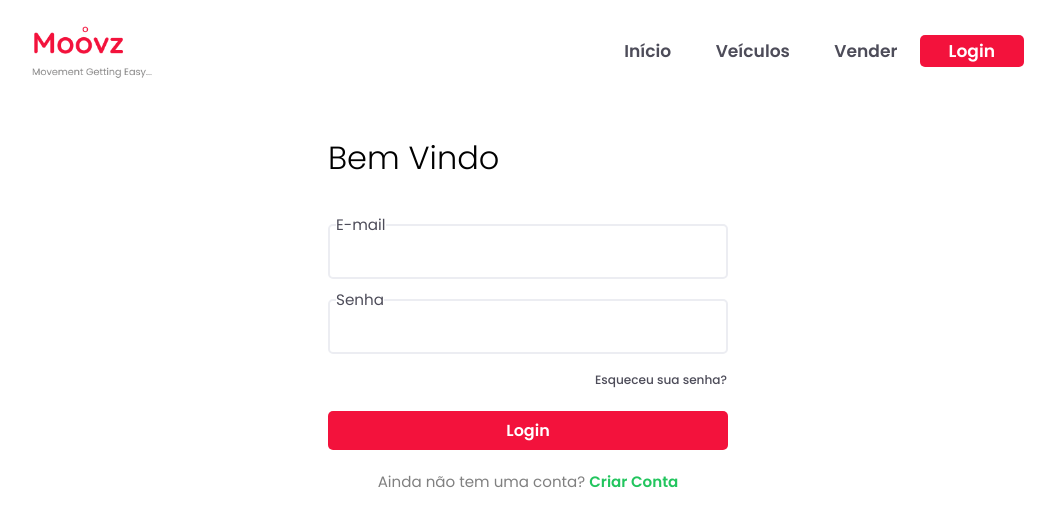
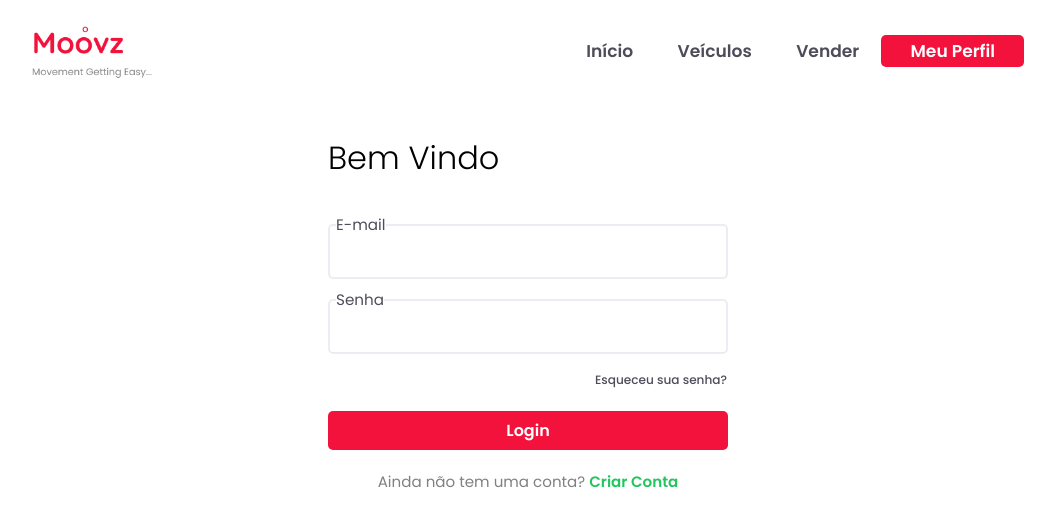
Before and after one commit to juniorknx/CarDealer, a React (Create React App) app: page /login in a window 1280 px wide. Shown: the top 526 px of the page, without its empty margins (112-1167 px from the left). Built offline with nearby package versions, Linux system fonts and the light colour scheme; no server answers; sample sign-in values are in the browser's storage; the HTML template or start-up script is replaced by a standard one.

Commit message:
Adicionando botao dinamico e toast messages

```diff
--- a/src/App.js
+++ b/src/App.js
@@ -1,3 +1,4 @@
+import 'react-toastify/dist/ReactToastify.css';
 import { BrowserRouter as Router, Routes, Route } from 'react-router-dom';
 import { ToastContainer } from 'react-toastify';
 import { Header } from './components/Header';
--- a/src/components/Header/index.jsx
+++ b/src/components/Header/index.jsx
@@ -1,8 +1,21 @@
 import styles from './Header.module.css'
 import logo from '../../assets/icons/logo.png'
 import { Link } from 'react-router-dom'
+import { getAuth, onAuthStateChanged, signOut } from "firebase/auth";
+import { useEffect, useState } from 'react';
 
 export function Header() {
+    const [logged, setLogged] = useState(false)
+
+    useEffect(() => {
+        const auth = getAuth()
+        onAuthStateChanged(auth, (user) => {
+            if (user) {
+                setLogged(true)
+            }
+        })
+    }, [logged])
+
     return (
         <header>
             <div className={styles.header__container}>
@@ -28,8 +41,8 @@ export function Header() {
                             Vender
                         </Link>
 
-                        <Link className={styles.loginButton} to='/login'>
-                            Login
+                        <Link className={styles.loginButton} to={logged === true ? '/profile' : '/login'}>
+                            {logged === true ? 'Meu Perfil' : 'Login'}
                         </Link>
                     </nav>
                 </div>
--- a/src/pages/Login/index.jsx
+++ b/src/pages/Login/index.jsx
@@ -3,6 +3,7 @@ import { Link } from 'react-router-dom'
 import styles from './Login.module.css'
 import { useNavigate } from 'react-router-dom'
 import { getAuth, signInWithEmailAndPassword } from "firebase/auth";
+import { toast } from 'react-toastify'
 
 export function Login() {
 
@@ -32,6 +33,7 @@ export function Login() {
             console.log(auth)
             navigate('/profile')
         } catch (error) {
+            toast.error('Usuário ou Senha Inválidos')
             console.log(error)
         }
     }
--- a/src/pages/Profile/index.jsx
+++ b/src/pages/Profile/index.jsx
@@ -21,6 +21,8 @@ export function Profile() {
         }
     })
 
+    console.log(auth.uid)
+
     useEffect(() => {
         const fetchUserProfile = async () => {
             const docRef = doc(db, "users", auth.currentUser.uid);
@@ -40,6 +42,7 @@ export function Profile() {
     const handleLogout = () => {
         auth.signOut();
         navigate('/login')
+        window.location.reload();
     }
 
     return (
```
